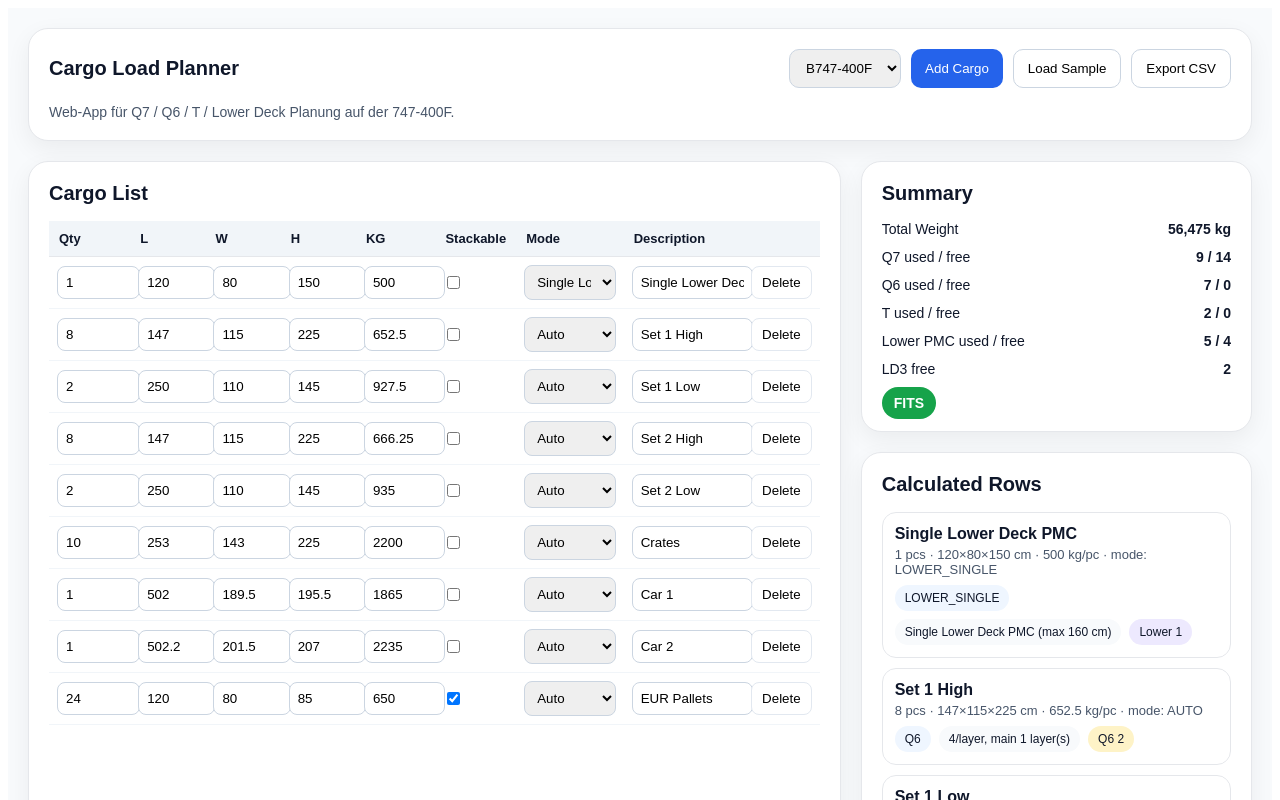
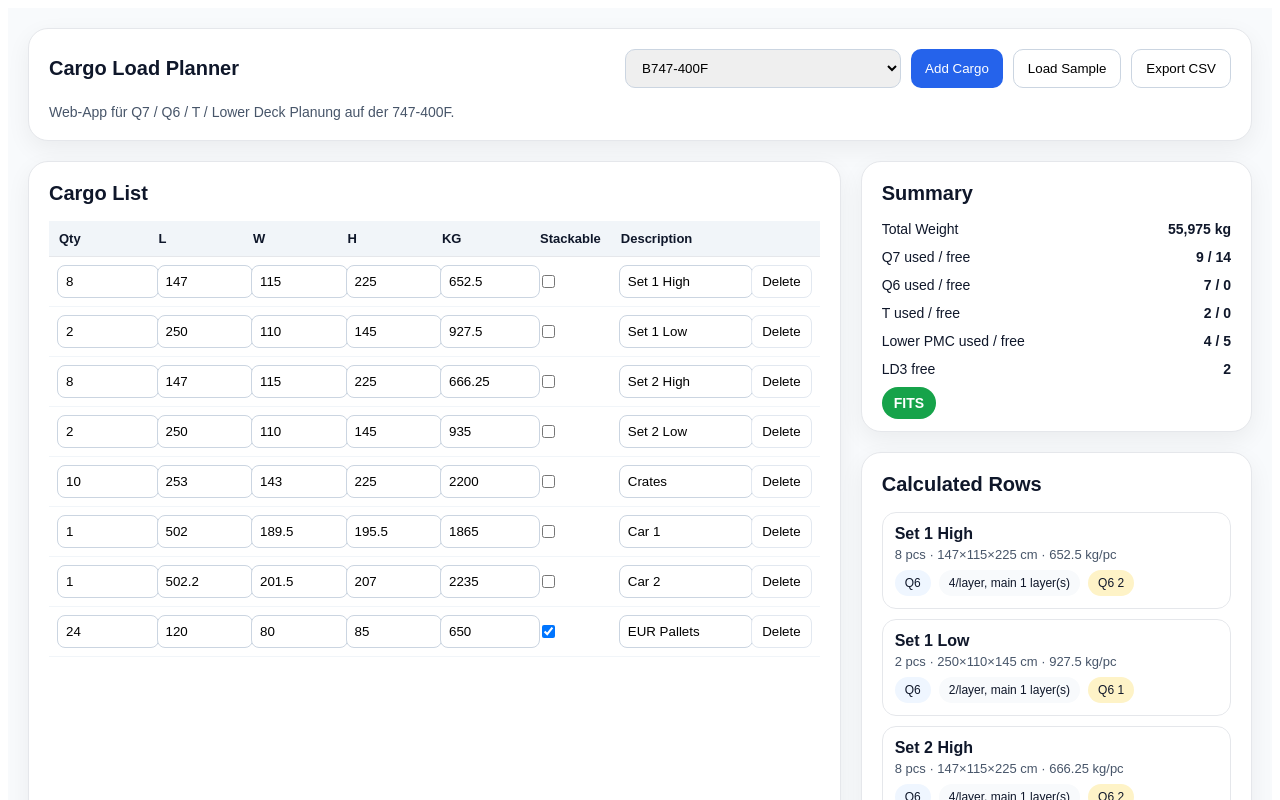
Before and after one commit to jerrylucy02/Cargo-planner, a React app: page / in a window 1280 px wide. Shown: the top 800 px of the page. Built offline with nearby package versions, Linux system fonts and the light colour scheme; the HTML template or start-up script is replaced by a standard one.

Commit message:
Update App.jsx

```diff
--- a/src/App.jsx
+++ b/src/App.jsx
@@ -15,19 +15,35 @@
     pmcWidth: 243.8,
     tLength: 605,
     tWidth: 243.8,
+    mode: "FULL",
+  },
+  "Single Lower Deck PMC (160 cm max)": {
+    name: "Single Lower Deck PMC (160 cm max)",
+    q7: 0,
+    q6: 0,
+    t: 0,
+    lowerPmc: 1,
+    ld3: 0,
+    lowerMaxHeight: 160,
+    q6MaxHeight: 160,
+    q7MaxHeight: 160,
+    pmcLength: 317.5,
+    pmcWidth: 243.8,
+    tLength: 0,
+    tWidth: 0,
+    mode: "LOWER_SINGLE_ONLY",
   },
 };
 
 const sampleRows = [
-  { id: 100, qty: 1, length: 120, width: 80, height: 150, weight: 500, stackable: false, description: "Single Lower Deck PMC", loadMode: "LOWER_SINGLE" },
-  { id: 1, qty: 8, length: 147, width: 115, height: 225, weight: 652.5, stackable: false, description: "Set 1 High", loadMode: "AUTO" },
-  { id: 2, qty: 2, length: 250, width: 110, height: 145, weight: 927.5, stackable: false, description: "Set 1 Low", loadMode: "AUTO" },
-  { id: 3, qty: 8, length: 147, width: 115, height: 225, weight: 666.25, stackable: false, description: "Set 2 High", loadMode: "AUTO" },
-  { id: 4, qty: 2, length: 250, width: 110, height: 145, weight: 935, stackable: false, description: "Set 2 Low", loadMode: "AUTO" },
-  { id: 5, qty: 10, length: 253, width: 143, height: 225, weight: 2200, stackable: false, description: "Crates", loadMode: "AUTO" },
-  { id: 6, qty: 1, length: 502, width: 189.5, height: 195.5, weight: 1865, stackable: false, description: "Car 1", loadMode: "AUTO" },
-  { id: 7, qty: 1, length: 502.2, width: 201.5, height: 207, weight: 2235, stackable: false, description: "Car 2", loadMode: "AUTO" },
-  { id: 8, qty: 24, length: 120, width: 80, height: 85, weight: 650, stackable: true, description: "EUR Pallets", loadMode: "AUTO" },
+  { id: 1, qty: 8, length: 147, width: 115, height: 225, weight: 652.5, stackable: false, description: "Set 1 High" },
+  { id: 2, qty: 2, length: 250, width: 110, height: 145, weight: 927.5, stackable: false, description: "Set 1 Low" },
+  { id: 3, qty: 8, length: 147, width: 115, height: 225, weight: 666.25, stackable: false, description: "Set 2 High" },
+  { id: 4, qty: 2, length: 250, width: 110, height: 145, weight: 935, stackable: false, description: "Set 2 Low" },
+  { id: 5, qty: 10, length: 253, width: 143, height: 225, weight: 2200, stackable: false, description: "Crates" },
+  { id: 6, qty: 1, length: 502, width: 189.5, height: 195.5, weight: 1865, stackable: false, description: "Car 1" },
+  { id: 7, qty: 1, length: 502.2, width: 201.5, height: 207, weight: 2235, stackable: false, description: "Car 2" },
+  { id: 8, qty: 24, length: 120, width: 80, height: 85, weight: 650, stackable: true, description: "EUR Pallets" },
 ];
 
 function rotations(l, w) {
@@ -80,18 +96,34 @@
 }
 
 function classifyRow(row, aircraft) {
-  const { qty, length: l, width: w, height: h, stackable, loadMode = "AUTO" } = row;
+  const { qty, length: l, width: w, height: h, stackable } = row;
 
-  if (loadMode === "LOWER_SINGLE") {
-    const lowerHeightLimit = 160;
-    const lowerPossible = h <= lowerHeightLimit;
+  if (aircraft.mode === "LOWER_SINGLE_ONLY") {
+    const perLayer = fitCountOnPmc(l, w, aircraft);
+    if (perLayer <= 0) {
       return {
-      type: "LOWER_SINGLE",
+        type: "LOWER_SINGLE_ONLY",
         positions: qty,
-      perPositionMain: 1,
-      perPositionLower: 1,
+        perPositionMain: 0,
+        perPositionLower: 0,
+        lowerPossible: false,
+        notes: "Footprint does not fit on single Lower Deck PMC",
+      };
+    }
+
+    const layers = stackable && h * 2 <= aircraft.lowerMaxHeight ? 2 : 1;
+    const lowerPossible = h <= aircraft.lowerMaxHeight;
+    const perPositionLower = perLayer * layers;
+
+    return {
+      type: "LOWER_SINGLE_ONLY",
+      positions: Math.ceil(qty / perPositionLower),
+      perPositionMain: 0,
+      perPositionLower,
       lowerPossible,
-      notes: lowerPossible ? "Single Lower Deck PMC (max 160 cm)" : "Too high for Single Lower Deck PMC",
+      notes: lowerPossible
+        ? `${perLayer}/layer, ${layers} layer(s), single lower deck check`
+        : "Too high for single Lower Deck PMC",
     };
   }
 
@@ -100,7 +132,8 @@
     return {
       type: "T",
       positions: qty * tNeeded,
-      perPosition: 1,
+      perPositionMain: 1,
+      perPositionLower: 0,
       lowerPossible: false,
       notes: "20-ft / T-position cargo",
     };
@@ -111,42 +144,38 @@
     return {
       type: "BRIDGE",
       positions: qty * 2,
-      perPosition: 1,
+      perPositionMain: 1,
+      perPositionLower: 0,
       lowerPossible: false,
       notes: "Bridge load / footprint issue",
     };
   }
 
-  const layersQ7 = stackable && h * 2 <= aircraft.q7MaxHeight ? 2 : 1;
+  const mainLayers = stackable && h * 2 <= aircraft.q7MaxHeight ? 2 : 1;
   const lowerPossible = h <= aircraft.lowerMaxHeight;
   const lowerLayers = stackable && h * 2 <= aircraft.lowerMaxHeight ? 2 : 1;
 
   let type = h <= aircraft.q6MaxHeight ? "Q6" : "Q7";
   if (h > aircraft.q7MaxHeight) type = "OOG";
 
-  const perPositionMain = perLayer * layersQ7;
-  const perPositionLower = perLayer * lowerLayers;
-
   return {
     type,
-    positions: Math.ceil(qty / perPositionMain),
-    perPositionMain,
-    perPositionLower,
+    positions: Math.ceil(qty / (perLayer * mainLayers)),
+    perPositionMain: perLayer * mainLayers,
+    perPositionLower: perLayer * lowerLayers,
     lowerPossible,
-    notes: `${perLayer}/layer, main ${layersQ7} layer(s)`,
+    notes: `${perLayer}/layer, main ${mainLayers} layer(s)`,
   };
 }
 
 function allocateRows(rows, aircraft) {
-  const details = rows.map((row) => {
-    const calc = classifyRow(row, aircraft);
-    return {
+  const details = rows.map((row) => ({
     row,
-      ...calc,
+    ...classifyRow(row, aircraft),
     allocation: { q7: 0, q6: 0, t: 0, lower: 0 },
     totalWeight: row.qty * row.weight,
-    };
-  });
+    unallocatedQty: 0,
+  }));
 
   let freeQ7 = aircraft.q7;
   let freeQ6 = aircraft.q6;
@@ -156,29 +185,47 @@
 
   for (const item of details) totalWeight += item.totalWeight;
 
-  // Forced single lower deck PMC first
-  for (const item of details.filter((d) => d.type === "LOWER_SINGLE")) {
+  if (aircraft.mode === "LOWER_SINGLE_ONLY") {
+    for (const item of details) {
       const use = item.lowerPossible ? Math.min(item.positions, freeLower) : 0;
       item.allocation.lower = use;
       freeLower -= use;
-    item.unallocatedQty = item.lowerPossible ? Math.max(0, item.row.qty - use) : item.row.qty;
+      const perLower = item.perPositionLower || 1;
+      item.unallocatedQty = item.lowerPossible ? Math.max(0, item.row.qty - use * perLower) : item.row.qty;
     }
 
-  // T first
+    const usedLower = aircraft.lowerPmc - freeLower;
+    const unallocated = details.reduce((sum, d) => sum + (d.unallocatedQty || 0), 0);
+
+    return {
+      details,
+      totalWeight,
+      usedQ7: 0,
+      usedQ6: 0,
+      usedT: 0,
+      usedLower,
+      freeQ7: 0,
+      freeQ6: 0,
+      freeT: 0,
+      freeLower,
+      freeLd3: 0,
+      fits: unallocated === 0 && freeLower >= 0,
+      unallocated,
+    };
+  }
+
   for (const item of details.filter((d) => d.type === "T")) {
     const use = Math.min(item.positions, freeT);
     item.allocation.t = use;
     freeT -= use;
   }
 
-  // Q7 cargo
   for (const item of details.filter((d) => d.type === "Q7" || d.type === "OOG" || d.type === "BRIDGE")) {
     const use = Math.min(item.positions, freeQ7);
     item.allocation.q7 = use;
     freeQ7 -= use;
   }
 
-  // Q6 cargo: first Q6 positions, then lower deck if possible, then Q7 fallback
   for (const item of details.filter((d) => d.type === "Q6")) {
     let remainingQty = item.row.qty;
     const q6PerPos = item.perPositionMain;
@@ -282,7 +329,7 @@
   function addRow() {
     setRows((prev) => [
       ...prev,
-      { id: Date.now(), qty: 1, length: 120, width: 80, height: 80, weight: 100, stackable: false, description: "New Cargo", loadMode: "AUTO" },
+      { id: Date.now(), qty: 1, length: 120, width: 80, height: 80, weight: 100, stackable: false, description: "New Cargo" },
     ]);
   }
 
@@ -333,7 +380,11 @@
             </div>
           }
         >
-          <div style={{ color: "#475569", fontSize: 14 }}>Web-App für Q7 / Q6 / T / Lower Deck Planung auf der 747-400F.</div>
+          <div style={{ color: "#475569", fontSize: 14 }}>
+            {aircraft.mode === "LOWER_SINGLE_ONLY"
+              ? "Single Lower Deck PMC check with max height 160 cm."
+              : "Web-App für Q7 / Q6 / T / Lower Deck Planung auf der 747-400F."}
+          </div>
         </SectionCard>
 
         <div style={{ display: "grid", gridTemplateColumns: "1.35fr 0.65fr", gap: 20 }}>
@@ -342,7 +393,7 @@
               <table style={{ width: "100%", borderCollapse: "collapse" }}>
                 <thead>
                   <tr style={{ background: "#f1f5f9" }}>
-                    {["Qty", "L", "W", "H", "KG", "Stackable", "Mode", "Description", ""].map((h) => (
+                    {["Qty", "L", "W", "H", "KG", "Stackable", "Description", ""].map((h) => (
                       <th key={h} style={{ textAlign: "left", padding: 10, fontSize: 13, borderBottom: "1px solid #e5e7eb" }}>{h}</th>
                     ))}
                   </tr>
@@ -368,16 +419,6 @@
                       ))}
                       <td style={{ padding: 8, borderBottom: "1px solid #f1f5f9" }}>
                         <input type="checkbox" checked={row.stackable} onChange={(e) => updateRow(row.id, "stackable", e.target.checked)} />
-                      </td>
-                      <td style={{ padding: 8, borderBottom: "1px solid #f1f5f9" }}>
-                        <select
-                          value={row.loadMode || "AUTO"}
-                          onChange={(e) => updateRow(row.id, "loadMode", e.target.value)}
-                          style={{ width: "100%", padding: 8, borderRadius: 8, border: "1px solid #cbd5e1" }}
-                        >
-                          <option value="AUTO">Auto</option>
-                          <option value="LOWER_SINGLE">Single Lower Deck PMC (max 160 cm)</option>
-                        </select>
                       </td>
                       <td style={{ padding: 8, borderBottom: "1px solid #f1f5f9" }}>
                         <input
@@ -419,7 +460,7 @@
                   <div key={item.row.id} style={{ border: "1px solid #e5e7eb", borderRadius: 14, padding: 12 }}>
                     <div style={{ fontWeight: 700 }}>{item.row.description}</div>
                     <div style={{ fontSize: 13, color: "#475569", marginTop: 4 }}>
-                      {item.row.qty} pcs · {item.row.length}×{item.row.width}×{item.row.height} cm · {item.row.weight} kg/pc · mode: {item.row.loadMode || "AUTO"}
+                      {item.row.qty} pcs · {item.row.length}×{item.row.width}×{item.row.height} cm · {item.row.weight} kg/pc
                     </div>
                     <div style={{ marginTop: 8, display: "flex", flexWrap: "wrap", gap: 8, fontSize: 12 }}>
                       <span style={{ padding: "6px 10px", background: "#eff6ff", borderRadius: 999 }}>{item.type}</span>
@@ -437,6 +478,8 @@
           </div>
         </div>
 
+        {aircraft.mode === "FULL" && (
+          <>
             <SectionCard title="Main Deck Q6 (A1 / A2 / B1 included)">
               {renderDeck(q6Labels, result.usedQ6, "#fde68a", 4)}
             </SectionCard>
@@ -457,6 +500,19 @@
             <SectionCard title="LD3">
               {renderDeck(ld3Labels, 0, "#e2e8f0", 2)}
             </SectionCard>
+          </>
+        )}
+
+        {aircraft.mode === "LOWER_SINGLE_ONLY" && (
+          <SectionCard title="Single Lower Deck PMC Check">
+            <div style={{ display: "grid", gridTemplateColumns: "repeat(1, minmax(0, 220px))", gap: 12 }}>
+              <div style={cellStyle(result.usedLower > 0 ? "#ddd6fe" : "#ecfdf5")}>Lower Deck PMC 1</div>
+            </div>
+            <div style={{ marginTop: 14, fontSize: 14, color: "#475569" }}>
+              Max height: 160 cm · one lower deck PMC only.
+            </div>
+          </SectionCard>
+        )}
       </div>
     </div>
   );
```
Lines whose indentation alone changed are shown as unchanged.
